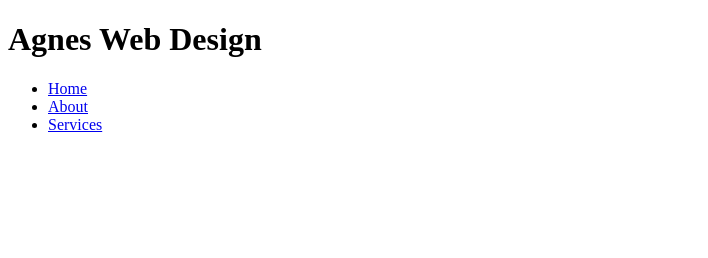
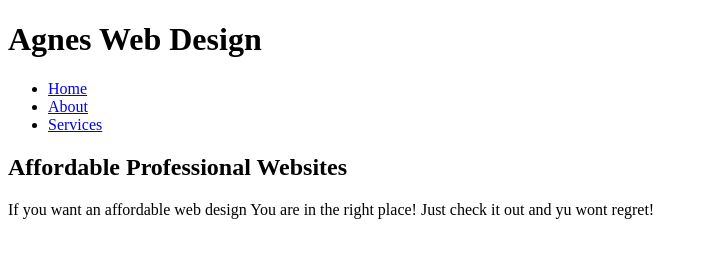
Before and after one commit to brettl1991/HTML5-Website, a plain HTML site: page index.html in a window 1280 px wide. Shown: the whole page, without its empty margins (0-708 px from the left). Drawn offline with Linux system fonts and the light colour scheme.

Commit message:
Adding the showcase area to the page

```diff
--- a/index.html
+++ b/index.html
@@ -25,5 +25,11 @@
             </nav>
         </div>
     </header>
+    <section id="showcase">
+        <div class="container">
+            <h1>Affordable Professional Websites</h1>
+            <p>If you want an affordable web design You are in the right place! Just check it out and yu wont regret!</p>
+        </div>
+    </section>
 </body>
 </html>
```
